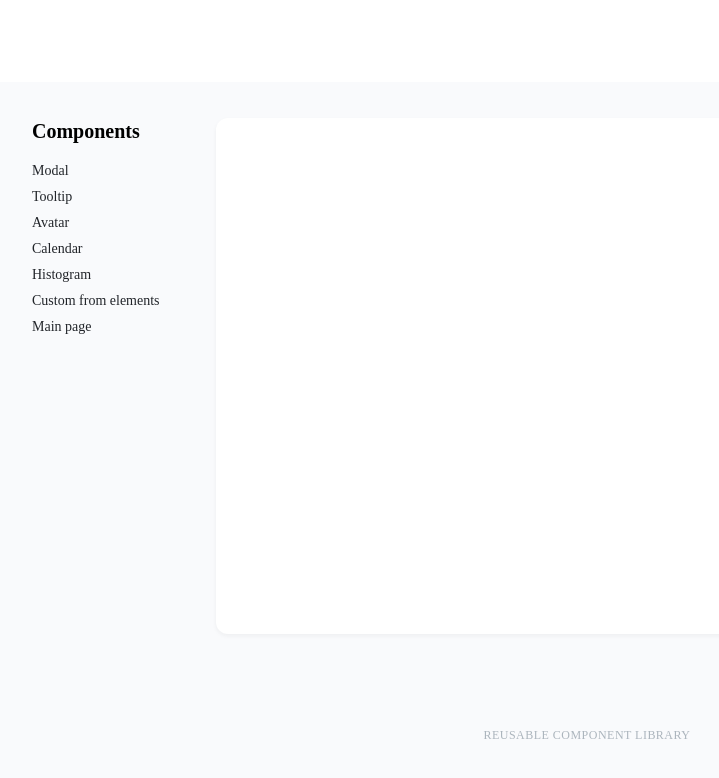
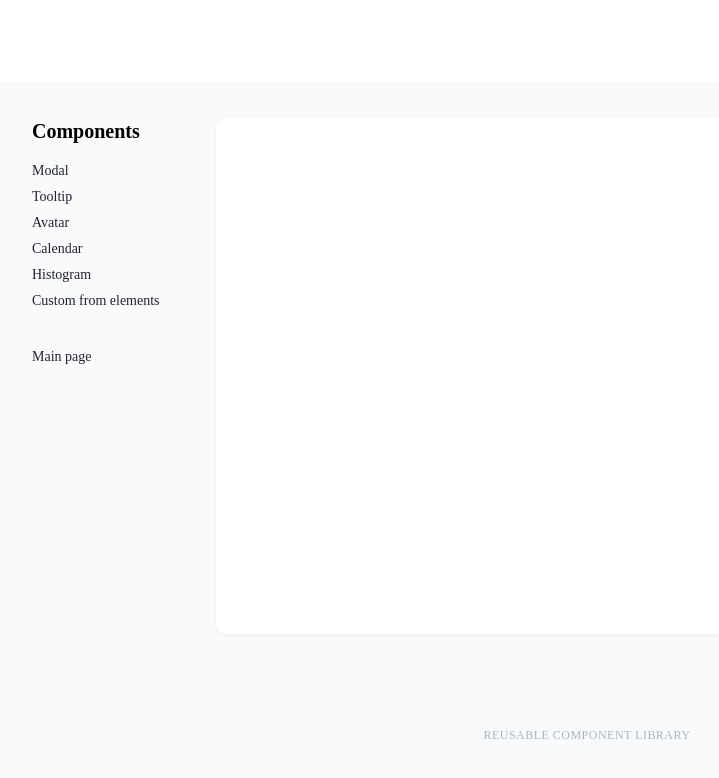
Before and after one commit to js-tasks-ru/htmlcss-20210114_hajoff, a website: page pages/template.html in a window 1280 px wide. Shown: the whole page, without its empty margins (53-772 px from the left). Drawn offline with Linux system fonts and the light colour scheme.

Commit message:
fix last-child margin in page__menu-link

```diff
--- a/components/page/template.css
+++ b/components/page/template.css
@@ -60,6 +60,10 @@
   margin-bottom: 4px;
 }
 
+.page__menu-link:last-child {
+  margin-top: 30px;
+}
+
 .page__menu-link:link {
   text-decoration: none;
 }
```
